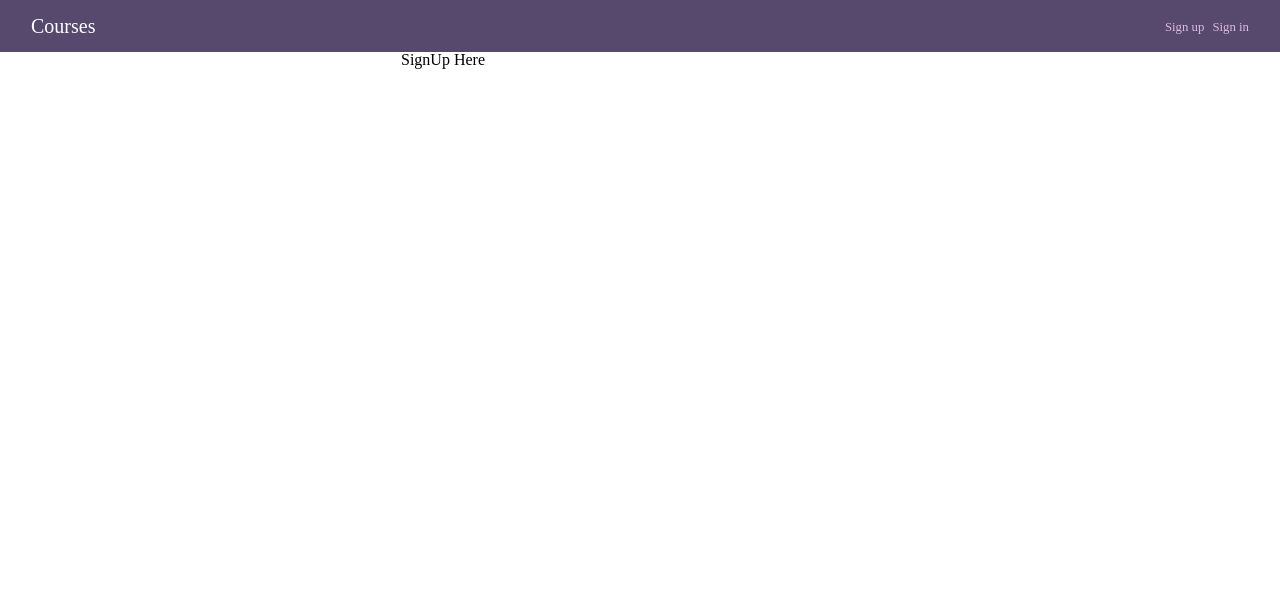
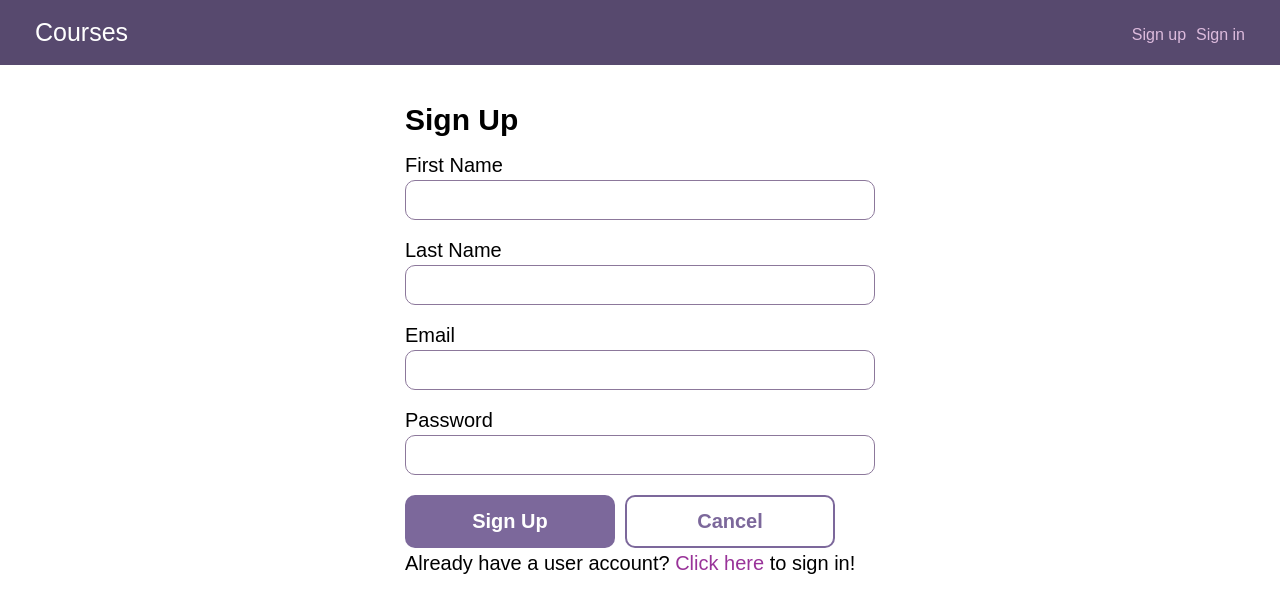
Before and after one commit to Rswaby/full-stack-course-manager, a React (Create React App) app in the folder client/: page /signup in a window 1280 px wide. Shown: the top 612 px of the page. Built offline with nearby package versions, Linux system fonts and the light colour scheme.

Commit message:
handle auth and persist reload

```diff
--- a/client/src/App.js
+++ b/client/src/App.js
@@ -5,20 +5,13 @@ import { BrowserRouter, Route, Switch } from 'react-router-dom';
 import Header from './components/Header';
 import SignIn from './components/SignIn';
 import SignUp from './components/SignUp';
+import SignOut from './components/SignOut';
 import NewCourse from './components/NewCourse';
 import CourseList from './components/CourseList';
 import UpdateCourse from './components/UpdateCourse';
 import CourseDetails from './components/CourseDetails';
 
-// import RestApiClient from './RestApiClient';
-
-// const api = new RestApiClient();
 function App() {
-  // useEffect(() => {
-  //   console.log('testing cors with useEffect');
-  //   api.get('courses/')
-  //     .then((data) => console.log(data));
-  // }, []);
   return (
     <BrowserRouter>
       <main>
@@ -27,7 +20,7 @@ function App() {
           <Route exact path="/" component={CourseList} />
           <Route path="/signin" component={SignIn} />
           <Route path="/signup" component={SignUp} />
-          <Route path="/signout" component={SignUp} />
+          <Route path="/signout" component={SignOut} />
           <Route path="/courses/create" component={NewCourse} />
           <Route path="/courses/:id" component={CourseDetails} />
           <Route path="/courses/:id/update" component={UpdateCourse} />
--- a/client/src/RestApiClient/index.js
+++ b/client/src/RestApiClient/index.js
@@ -1,4 +1,5 @@
 const SUCCESS = 200;
+const SUCCESS_CREATE = 201;
 const UNAUTHORIZED = 401;
 const BADREQUEST = 400;
 // TODO: convert class to singleton
@@ -28,8 +29,7 @@ class RestApiClient {
       const encodedCredentials = btoa(`${creds.username}:${creds.password}`);
       requestBuilder.headers.Authorization = `Basic ${encodedCredentials}`;
     }
-    console.log(`[RestApiClient]:: sending to ${endpoint}`);
-    console.log(`[RestApiClient]:: request-> ${requestBuilder}`);
+    console.log(`[RestApiClient]:: sending ${method} request to ${endpoint}`);
     return fetch(endpoint, requestBuilder);
   }
   /**
@@ -53,13 +53,12 @@ class RestApiClient {
 
   async createUser(user) {
     const response = await this.makeApiCall('/users', 'POST', user);
-    if (response.status === SUCCESS) {
-      return response.json()
-        .then((data) => data);
+    if (response.status === SUCCESS || response.status === SUCCESS_CREATE) {
+      return {};
     // eslint-disable-next-line no-else-return
     } else if (response.status === BADREQUEST) {
       console.warn('[RestApiClient]::request was malformed');
-      return response.json().then((data) => data.errors);
+      return response.json().then((data) => data);
     } else throw new Error();
   }
 
--- a/client/src/components/Header.js
+++ b/client/src/components/Header.js
@@ -1,7 +1,9 @@
-import React from 'react';
+import React, { useContext} from 'react';
 import { Link } from 'react-router-dom';
+import { Context } from '../context';
 
 function Header() {
+  const { authenticatedUser } = useContext(Context);
   return (
     <header>
       <div className="wrap header--flex">
@@ -9,10 +11,17 @@ function Header() {
           <Link to="/"> Courses </Link>
         </h1>
         <nav>
-          <ul className="header--signedout">
-            <li><Link to="/signup">Sign up</Link></li>
-            <li><Link to="/signin">Sign in</Link></li>
-          </ul>
+          {authenticatedUser ? (
+            <ul className="header--signedout">
+              <li><span>{`Hello ${authenticatedUser.firstName}`}</span></li>
+              <li><Link to="/signout">Sign Out</Link></li>
+            </ul>
+          ) : (
+            <ul className="header--signedout">
+              <li><Link to="/signup">Sign up</Link></li>
+              <li><Link to="/signin">Sign in</Link></li>
+            </ul>
+          )}
         </nav>
       </div>
     </header>
--- a/client/src/components/SignIn.js
+++ b/client/src/components/SignIn.js
@@ -1,9 +1,73 @@
-import React from 'react';
+/* eslint-disable jsx-a11y/label-has-associated-control */
+import React, { useState, useContext } from 'react';
+import { Link, useHistory } from 'react-router-dom';
+import { Context } from '../context';
 
 function SignIn() {
+  const { actions } = useContext(Context);
+  const [emailAddress, setEmail] = useState('');
+  const [password, setPassword] = useState('');
+  const [errorList, setErrors] = useState([]);
+  const history = useHistory();
+
+  const handleChange = (event) => {
+    const elementName = event.target.name;
+    const elementValue = event.target.value;
+    switch (elementName) {
+      case 'emailAddress':
+        setEmail(elementValue);
+        break;
+      case 'password':
+        setPassword(elementValue);
+        break;
+      default:
+        break;
+    }
+  };
+  const handleSubmit = (event) => {
+    event.preventDefault();
+    actions.signIn(emailAddress, password).then((errors) => {
+      if (errors.length) {
+        setErrors(errors);
+      } else {
+        history.push('/');
+      }
+    });
+  };
   return (
     <div className="form--centered">
-      <div>Sign-in Here</div>
+      <h2>Sign-in</h2>
+      <form onSubmit={handleSubmit}>
+        <label>Email</label>
+        <input
+          id="emailAddress"
+          name="emailAddress"
+          type="email"
+          value={emailAddress}
+          onChange={handleChange}
+        />
+        <label>Password</label>
+        <input
+          id="password"
+          name="password"
+          type="password"
+          value={password}
+          onChange={handleChange}
+        />
+        <button className="button" type="submit">Sign In</button>
+        <button
+          className="button button-secondary"
+          type="button"
+          onClick={() => history.push('/')}
+        >
+          Cancel
+        </button>
+        <p>
+          {'Don\'t have a user account? '}
+          <Link to="/signup">Click here</Link>
+          {' to sign up!'}
+        </p>
+      </form>
     </div>
   );
 }
--- a/client/src/components/SignOut.js
+++ b/client/src/components/SignOut.js
@@ -0,0 +1,12 @@
+import React, { useContext, useEffect } from 'react';
+import { Redirect } from 'react-router-dom';
+import { Context } from '../context';
+
+function SignOut() {
+  const { actions } = useContext(Context);
+  useEffect(() => actions.signOut());
+  return (
+    <Redirect to="/" />
+  );
+}
+export default SignOut;
--- a/client/src/components/SignUp.js
+++ b/client/src/components/SignUp.js
@@ -1,9 +1,120 @@
-import React from 'react';
+/* eslint-disable jsx-a11y/label-has-associated-control */
+import React, { useState, useContext } from 'react';
+import { Link, useHistory } from 'react-router-dom';
+import { isEmpty } from 'lodash';
+import { Context } from '../context';
 
 function SignUp() {
+  const { restClient, actions } = useContext(Context);
+  const [firstName, setFirstName] = useState('');
+  const [lastName, setLastName] = useState('');
+  const [emailAddress, setEmail] = useState('');
+  const [password, setPassword] = useState('');
+  const [errorList, setErrors] = useState([]);
+  const history = useHistory();
+
+  const handleChange = (event) => {
+    const elementName = event.target.name;
+    const elementValue = event.target.value;
+    switch (elementName) {
+      case 'firstName':
+        setFirstName(elementValue);
+        break;
+      case 'lastName':
+        setLastName(elementValue);
+        break;
+      case 'emailAddress':
+        setEmail(elementValue);
+        break;
+      case 'password':
+        setPassword(elementValue);
+        break;
+      default:
+        break;
+    }
+  };
+  /**
+   *
+   * @param {State} value
+   * @returns null if values is empty or original value if nut
+   */
+  const handleEmtyValues = (value) => {
+    if (isEmpty(value)) {
+      return null;
+    }
+    return value;
+  };
+  const handleSubmit = (event) => {
+    event.preventDefault();
+    const newUser = {
+      firstName: handleEmtyValues(firstName),
+      lastName: handleEmtyValues(lastName),
+      emailAddress,
+      password,
+    };
+    restClient.createUser(newUser)
+      .then((errors) => {
+        if (errors.length) {
+          setErrors(errors);
+        } else {
+          console.log('user was created succesfully');
+          console.log('signing in user');
+          actions.signIn(emailAddress, password).then(() => {
+            history.push('/');
+          });
+        }
+      });
+  };
   return (
     <div className="form--centered">
-      <div>SignUp Here</div>
+      <h2>Sign Up</h2>
+      <form onSubmit={handleSubmit}>
+        <label>First Name</label>
+        <input
+          id="firstName"
+          name="firstName"
+          type="text"
+          value={firstName}
+          onChange={handleChange}
+        />
+        <label>Last Name</label>
+        <input
+          id="lastName"
+          name="lastName"
+          type="text"
+          value={lastName}
+          onChange={handleChange}
+        />
+        <label>Email</label>
+        <input
+          id="emailAddress"
+          name="emailAddress"
+          type="email"
+          value={emailAddress}
+          onChange={handleChange}
+        />
+        <label>Password</label>
+        <input
+          id="password"
+          name="password"
+          type="password"
+          value={password}
+          onChange={handleChange}
+        />
+        <button className="button" type="submit">Sign Up</button>
+        <button
+          className="button button-secondary"
+          type="button"
+          onClick={() => history.push('/')}
+        >
+          Cancel
+        </button>
+        <p>
+          {'Already have a user account? '}
+          <Link to="/signin">Click here</Link>
+          {' to sign in!'}
+        </p>
+      </form>
     </div>
   );
 }
--- a/client/src/index.js
+++ b/client/src/index.js
@@ -3,8 +3,8 @@ import ReactDOM from 'react-dom';
 import { Provider } from './context';
 import App from './App';
 import reportWebVitals from './reportWebVitals';
+import './styles/reset.css';
 import './styles/global.css';
-import './styles/reset.css';
 
 ReactDOM.render(
   <React.StrictMode>
```
